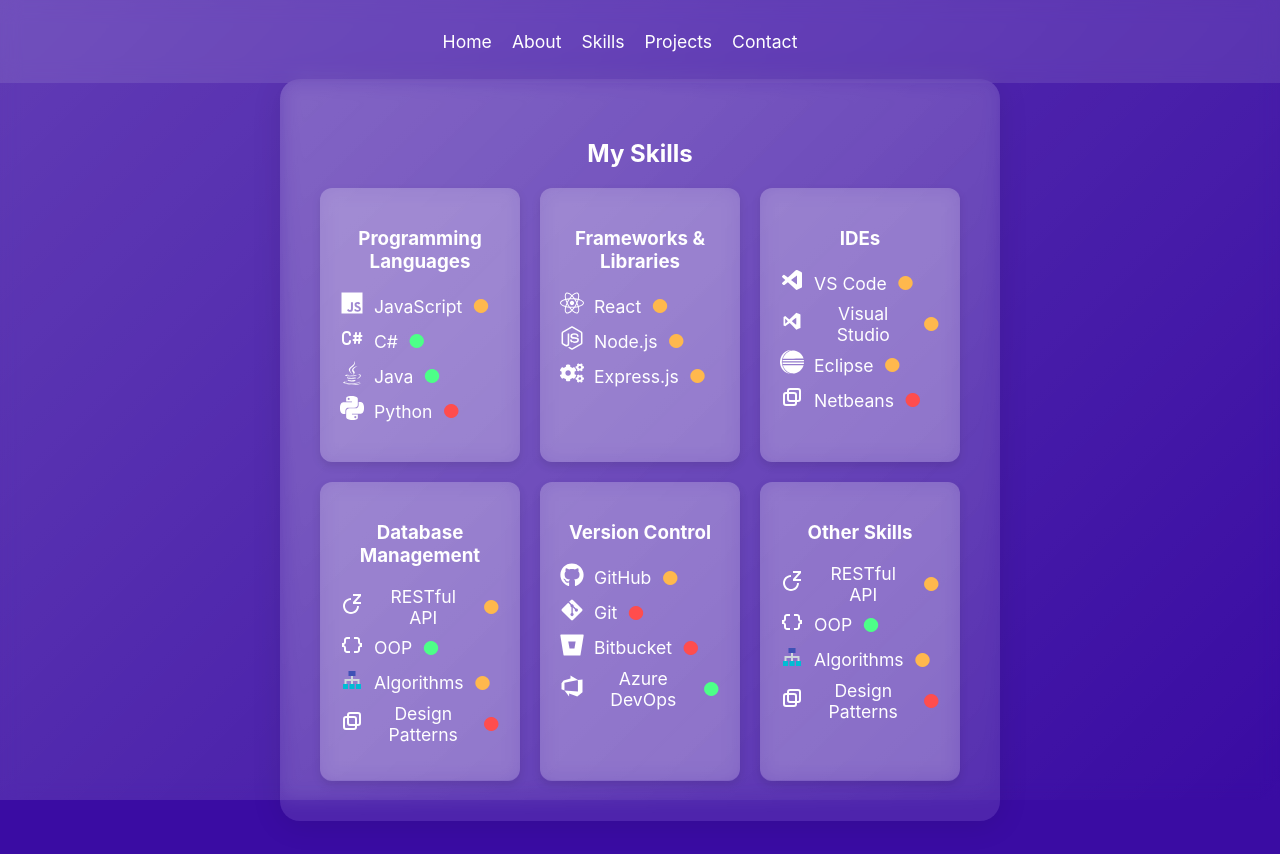
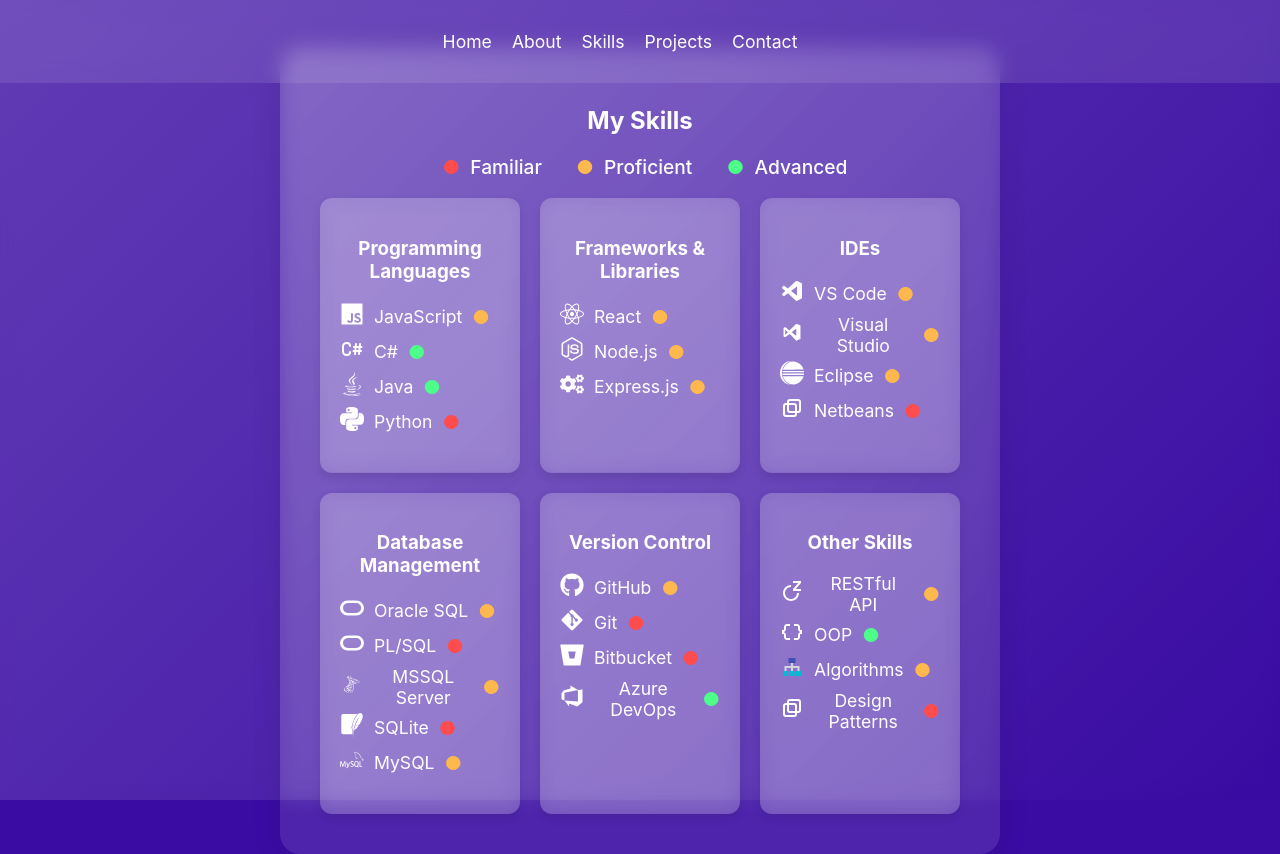
Before and after one commit to thedevarchive/dev-archive-portfolio, a React (Create React App) app: page /skills in a window 1280 px wide. Before the commit the page ends 821 px from the top, so only its background shows below. Built offline with nearby package versions, Linux system fonts and the light colour scheme.

Commit message:
Completed Skills page

```diff
--- a/src/pages/Skills.jsx
+++ b/src/pages/Skills.jsx
@@ -1,12 +1,12 @@
 import React from "react";
 import { FaBitbucket, FaGitAlt, FaGithub, FaJs, FaJava, FaReact, FaNodeJs, FaCogs } from "react-icons/fa"; // Import icons
-import { SiPython } from "react-icons/si"; // Additional icons from react-icons
+import { SiMysql, SiOracle, SiPython, SiSqlite } from "react-icons/si"; // Additional icons from react-icons
 import { TbBrandCSharp, TbLayersIntersect } from "react-icons/tb";
 import { RiRestTimeLine } from "react-icons/ri";
 import { MdDataObject } from "react-icons/md";
 import { FcFlowChart } from "react-icons/fc";
 import { BiLogoVisualStudio } from "react-icons/bi";
-import { DiVisualstudio } from "react-icons/di";
+import { DiMsqlServer, DiVisualstudio } from "react-icons/di";
 import { SiEclipseide } from "react-icons/si";
 import { VscAzureDevops } from "react-icons/vsc";
 
@@ -33,7 +33,7 @@
     {
         category: "IDEs",
         items: [
-            { name: "VS Code", proficiency: "intermediate", icon: <BiLogoVisualStudio />},
+            { name: "VS Code", proficiency: "intermediate", icon: <BiLogoVisualStudio /> },
             { name: "Visual Studio", proficiency: "intermediate", icon: <DiVisualstudio /> },
             { name: "Eclipse", proficiency: "intermediate", icon: <SiEclipseide /> },
             { name: "Netbeans", proficiency: "beginner", icon: <TbLayersIntersect /> },
@@ -42,10 +42,11 @@
     {
         category: "Database Management",
         items: [
-            { name: "RESTful API", proficiency: "intermediate", icon: <RiRestTimeLine /> },
-            { name: "OOP", proficiency: "advanced", icon: <MdDataObject /> },
-            { name: "Algorithms", proficiency: "intermediate", icon: <FcFlowChart /> },
-            { name: "Design Patterns", proficiency: "beginner", icon: <TbLayersIntersect /> },
+            { name: "Oracle SQL", proficiency: "intermediate", icon: <SiOracle /> },
+            { name: "PL/SQL", proficiency: "beginner", icon: <SiOracle /> },
+            { name: "MSSQL Server", proficiency: "intermediate", icon: <DiMsqlServer /> },
+            { name: "SQLite", proficiency: "beginner", icon: <SiSqlite /> },
+            { name: "MySQL", proficiency: "intermediate", icon: <SiMysql /> },
         ],
     },
     {
@@ -53,7 +54,7 @@
         items: [
             { name: "GitHub", proficiency: "intermediate", icon: <FaGithub /> },
             { name: "Git", proficiency: "beginner", icon: <FaGitAlt /> },
-            { name: "Bitbucket", proficiency: "beginner", icon: <FaBitbucket />},
+            { name: "Bitbucket", proficiency: "beginner", icon: <FaBitbucket /> },
             { name: "Azure DevOps", proficiency: "advanced", icon: <VscAzureDevops /> },
         ],
     },
@@ -73,6 +74,22 @@
         <div className="home-container">
             <div className="glass-card">
                 <h2>My Skills</h2>
+                <h3 className="subtitle">
+                    <p>
+                        <span className={`proficiency beginner`}>
+                            ●
+                        </span>
+                        &nbsp; Familiar &emsp;
+                        <span className={`proficiency intermediate`}>
+                            ●
+                        </span>
+                        &nbsp; Proficient &emsp;
+                        <span className={`proficiency advanced`}>
+                            ●
+                        </span>
+                        &nbsp; Advanced
+                    </p>
+                </h3>
                 <div className="skill-container">
                     {skills.map((skillCategory, index) => (
                         <div key={index} className="skill-category">
```
Lines whose indentation alone changed are shown as unchanged.
